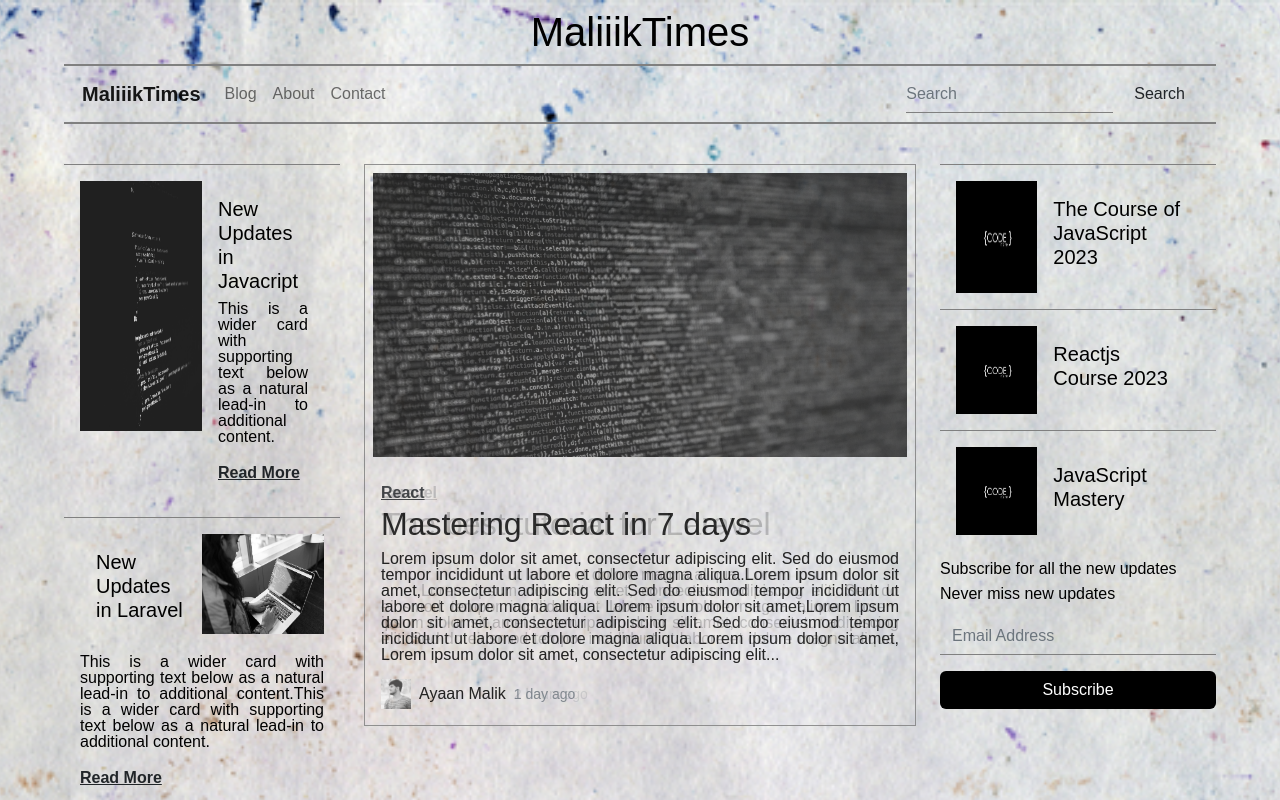
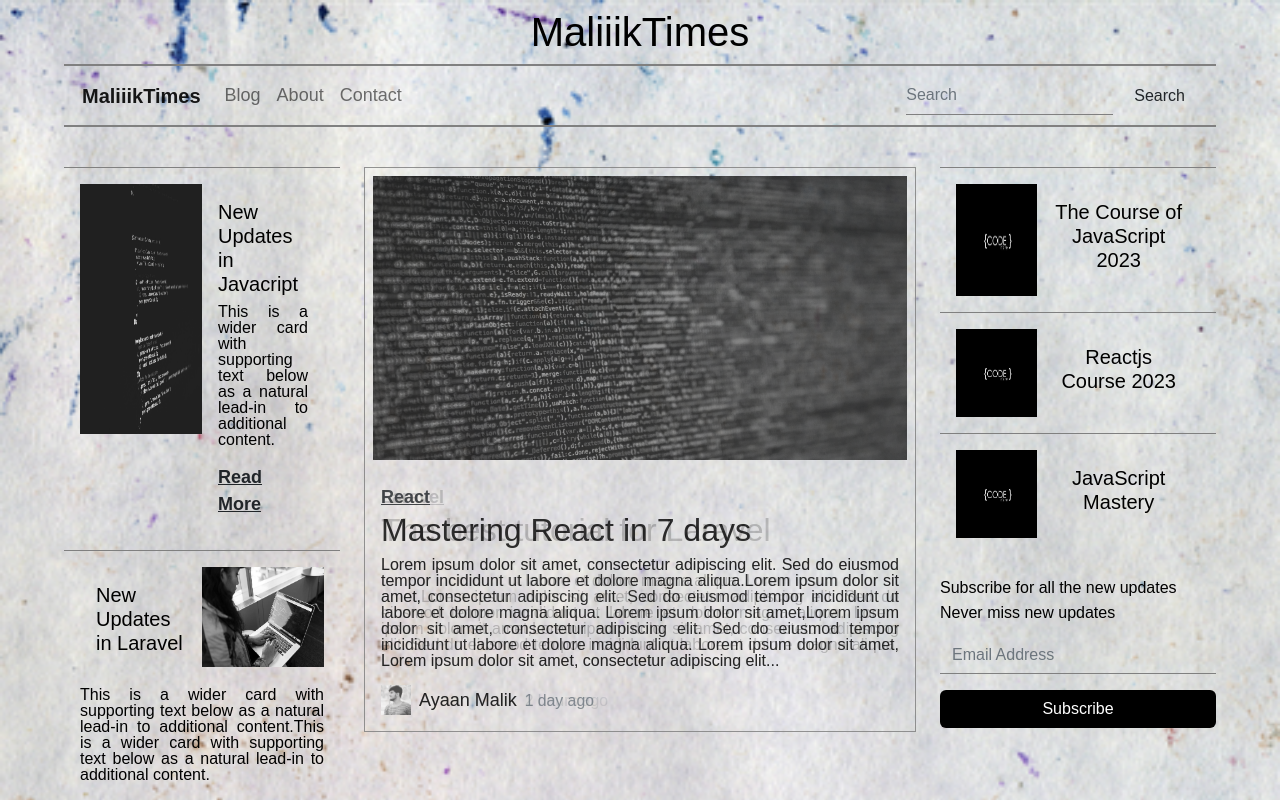
Before and after one commit to AyaanMalik-STUDIO/Gaming-website, a React (Create React App) app: page / in a window 1280 px wide. Shown: the top 800 px of the page. Built offline with nearby package versions, Linux system fonts and the light colour scheme; a web font is replaced by a local one.

Commit message:
build deploy V3

```diff
--- a/src/App.css
+++ b/src/App.css
@@ -45,6 +45,9 @@ a{
   margin:1rem 0;
 }
 
+.FeaturedCardBottom{
+  height: auto;
+}
 .left-sidebar .card, .right-sidebar .card {
   background-color: transparent;
   border: none;
@@ -74,3 +77,33 @@ footer .container-fluid{
   border-bottom: 1px solid grey;
 
 }
+
+
+/* Media query for screens smaller than 768px (e.g., smartphones) */
+@media (max-width: 767px) {
+
+.FeaturedCardTop .img-fluid{
+  height: auto !important;
+}
+.FeaturedCardBottom .img-fluid{
+  height: auto !important;
+}
+
+.CourseCard .card-title{
+  font-size: 2rem;
+  display: flex;
+}
+
+}
+
+/* Media query for screens between 768px and 992px (e.g., tablets) */
+@media (min-width: 768px) and (max-width: 991px) {
+
+}
+
+/* Media query for screens larger than 992px (e.g., desktops) */
+@media (min-width: 992px) {
+  body {
+    font-size: 18px;
+  }
+}
--- a/src/components/LeftSidebar.jsx
+++ b/src/components/LeftSidebar.jsx
@@ -6,7 +6,7 @@ import { Link } from "react-router-dom";
 
 const FeaturedCardTop = ({ title, image, content, timestamp }) => {
   return (
-    <div className="card p-3">
+    <div className="FeaturedCardTop card p-3">
       <div className="row g-0">
         {/* First Column (Image) */}
         <div className="col-12 col-md-6">
@@ -34,7 +34,7 @@ const FeaturedCardTop = ({ title, image, content, timestamp }) => {
 
 const FeaturedCardBottom = ({ title, image, content, timestamp }) => {
   return (
-    <div className="card p-3">
+    <div className="FeaturedCardBottom card p-3">
       <div className="row g-0">
         {/* First Column (Image) */}
 
--- a/src/components/RightSidebar.jsx
+++ b/src/components/RightSidebar.jsx
@@ -11,7 +11,7 @@ const SubscribeForm = () => {
   };
 
   return (
-    <div>
+    <div className="mt-4">
       <form onSubmit={handleSubmit}>
         <div className="form-group my-2 pb-1">
           <h6>Subscribe for all the new updates</h6>
@@ -36,14 +36,14 @@ const SubscribeForm = () => {
 
 const CourseCard = ({ title, image }) => {
   return (
-    <div className="card p-3">
+    <div className="CourseCard card p-3">
       <div className="row g-0">
         {/* Center the Image */}
-        <div className="col-12 col-md-4 d-flex justify-content-center">
+        <div className="col-4 col-md-4 d-flex justify-content-center">
           <img src={image} className="img-fluid" alt={title} />
         </div>
         {/* Second Column (Card Body) */}
-        <div className="col-12 col-md-8">
+        <div className="col-8 col-md-8 text-center">
           <div className="card-body">
             <h5 className="card-title">{title}</h5>
           </div>
```
Also changed, not shown: 11 other files (tests, documents, lock files or other folders).
